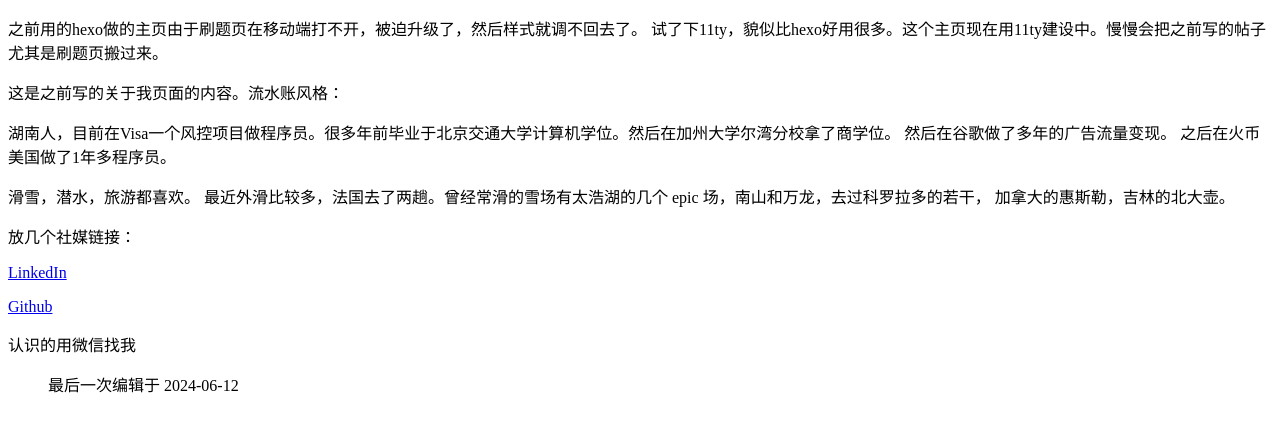
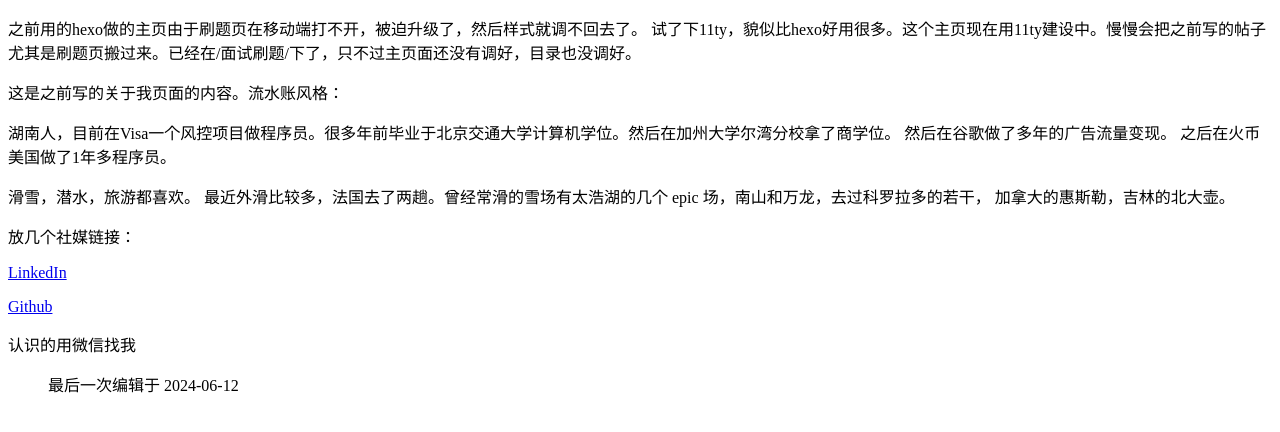
Before and after one commit to alant/hexo_next, an Eleventy site: page index.md in a window 1280 px wide. Built offline with nearby package versions, Linux system fonts and the light colour scheme; Eleventy itself is replaced by a stand-in of ours; files that its build step writes are made by us from their sources.

Commit message:
updating index.md hoping to trigger workflow and deployment

```diff
--- a/index.md
+++ b/index.md
@@ -4,7 +4,7 @@ title: about
 date: 2018-04-19 17:03:02
 ---
 
-之前用的hexo做的主页由于刷题页在移动端打不开，被迫升级了，然后样式就调不回去了。 试了下11ty，貌似比hexo好用很多。这个主页现在用11ty建设中。慢慢会把之前写的帖子尤其是刷题页搬过来。
+之前用的hexo做的主页由于刷题页在移动端打不开，被迫升级了，然后样式就调不回去了。 试了下11ty，貌似比hexo好用很多。这个主页现在用11ty建设中。慢慢会把之前写的帖子尤其是刷题页搬过来。已经在/面试刷题/下了，只不过主页面还没有调好，目录也没调好。
 
 这是之前写的关于我页面的内容。流水账风格：
 
```
